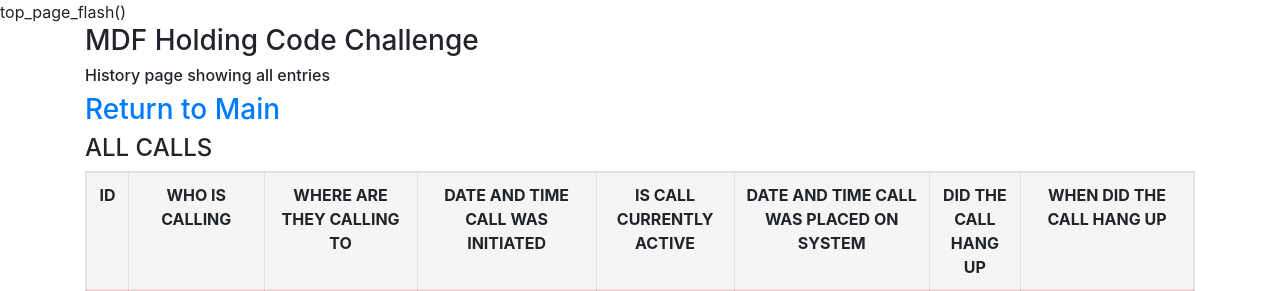
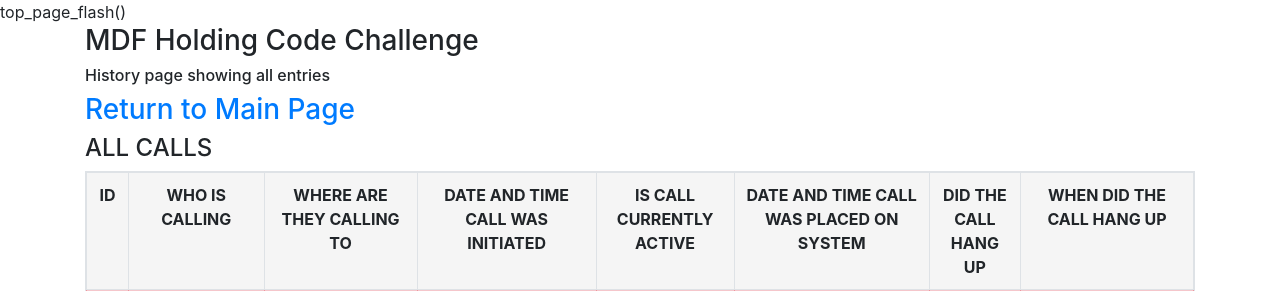
Before and after one commit to mfickman/MDFHoldings_Code_Challenge, a Flask app: page /history_page/ in a window 1280 px wide. Shown: the top 291 px of the page. Run offline with Flask 2, Linux system fonts and the light colour scheme; data comes from the database, SQL or seed files in the repository; some libraries are stand-ins or nearby versions.

Commit message:
update language

```diff
--- a/MarkFickmanMDFHoldingFlaskPythonCodeChallenge/templates/history.html
+++ b/MarkFickmanMDFHoldingFlaskPythonCodeChallenge/templates/history.html
@@ -10,7 +10,7 @@
     <h3>MDF Holding Code Challenge</h3>
     <h6>History page showing all entries</h6>
 <div class="content_XY">
-    <h3><a href="/">Return to Main</a></h3>
+    <h3><a href="/">Return to Main Page</a></h3>
     <h4>ALL CALLS</h4>
     <table border="1" class="table table-bordered table-hover table-responsive">
         <tr>
```
